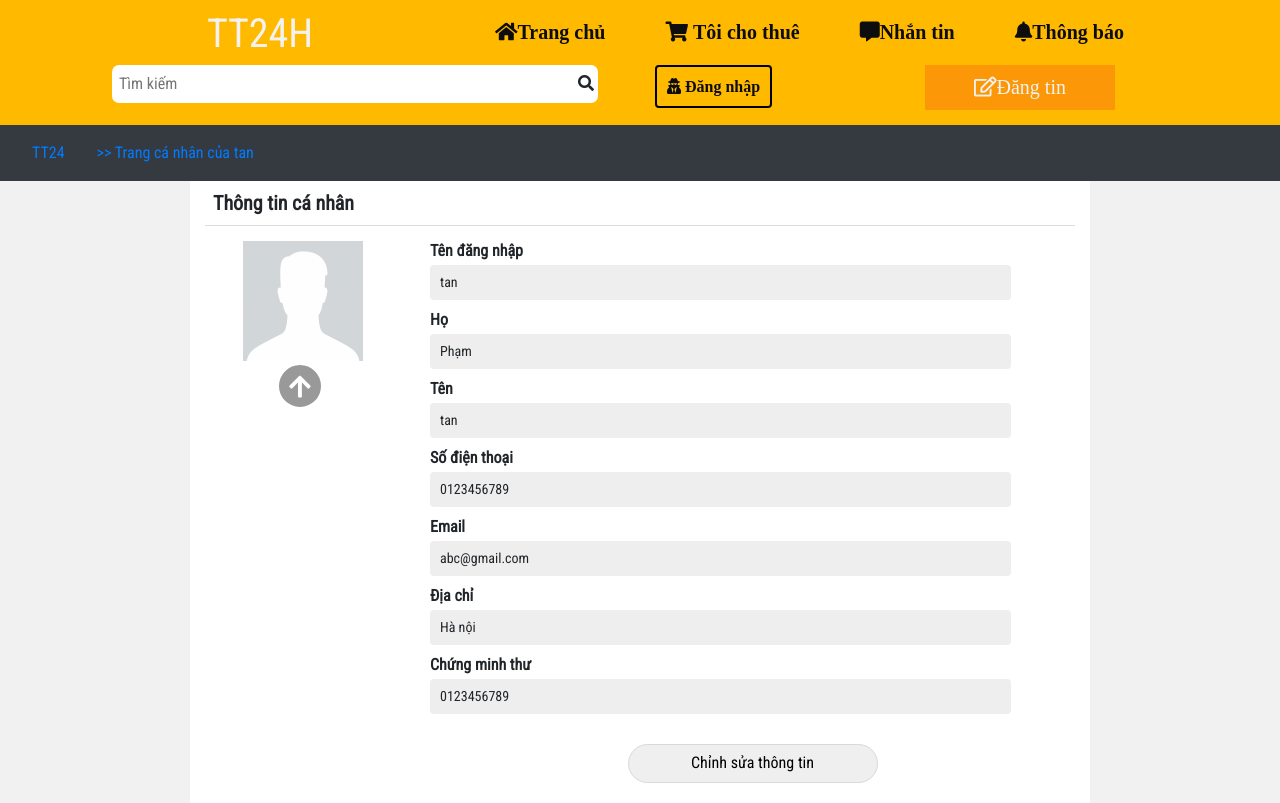
After one commit to HaiNamNguyen3012/B-i-t-p-l-n-web, a PHP site: page /cstt/ttcn.html in a window 1280 px wide. The commit adds this page. Run offline with PHP 8.4, Linux system fonts and the light colour scheme.

Commit message:
new update

```diff
--- /dev/null
+++ b/cstt/ttcn.css
@@ -0,0 +1,105 @@
+
+.file-upload{
+    height: 50px;
+    width: 50px;
+    border-radius: 25px;
+    position: absolute;
+    display: flex;
+    justify-content: center;
+    align-items: center;
+    border: 4px solid #FFFFFF;
+    overflow: hidden;
+    background-image: linear-gradient(to bottom, #999999 50%, #FFFFFF 50%);
+    background-size: 100% 200%;
+    transition: all 1s;
+    color: #FFFFFF;
+    font-size: 25px;
+    margin-left:70px;
+  }
+.file-upload input[type='file'] {
+    height: 50px;
+    width: 50px;
+    position: absolute;
+    top: 0;
+    left: 0;
+    opacity: 0;
+    cursor: pointer;
+  }
+.file-upload:hover {
+    background-position: 0 -100%;
+    color: #2590EB;
+  }
+
+.main-container{
+    background-color: #f1f1f1;
+    line-height: normal;
+    width: 100%;
+
+}
+.container.cstt{
+    margin-right: auto;
+    margin-left: auto;
+    width: 900px;
+}
+.cstt{
+    background-color: #ffff;
+}
+.title{
+    padding:10px 8px;
+    font-weight: 700;
+    margin-top:0;
+    margin-bottom: 0;
+    border-bottom: 1px solid #ddd;
+    font-size: 20px;
+}
+.pull{
+    padding-top: 15px;
+}
+.img{
+    text-align: center;
+}
+.col-xs-12{
+    width: 90%;
+}
+.col-xs-12 ul {
+    list-style: none;
+    padding-left: 0;
+}
+ul li{
+    margin-bottom: 10px;
+    margin-top:0;
+}
+.info ul li .item1{
+    font-weight: 700;
+    margin-bottom: 5px;
+    font-size: 16px;
+}
+.info ul li .item2 span{
+    display: block;
+    height: 35px;
+    line-height: 35px;
+    background: #eee;
+    border-radius: 4px;
+    padding: 0 10px;
+    box-sizing: border-box;
+    font-size: 14px;
+    white-space: nowrap;
+    overflow: hidden;
+    padding-right: 40px ;
+}
+.btn{
+    text-align: center;
+    line-height: 1.8;
+    min-width: 14px;
+    border-radius: 20px;
+    padding: 4px 10px;
+    width: 250px;
+    border:1px solid #d7d9dc ;
+    margin-bottom: 20px;
+    margin-left: auto;
+    margin-right: auto;
+    margin-top: 30px;
+}
+.btn:hover{
+    background-color: #c0c0c0;
+}
--- /dev/null
+++ b/cstt/ttcn.html
@@ -0,0 +1,159 @@
+<!DOCTYPE html>
+    <html lang="en">
+
+    <head>
+        <meta charset="UTF-8">
+        <meta name="viewport" content="width=device-width, initial-scale=1.0">
+        <link href="https://fonts.googleapis.com/css2?family=Roboto+Condensed&display=swap" rel="stylesheet">
+        <link rel="stylesheet" href="https://maxcdn.bootstrapcdn.com/bootstrap/4.0.0/css/bootstrap.min.css" integrity="sha384-Gn5384xqQ1aoWXA+058RXPxPg6fy4IWvTNh0E263XmFcJlSAwiGgFAW/dAiS6JXm" crossorigin="anonymous">
+        <script src="https://ajax.googleapis.com/ajax/libs/jquery/3.5.1/jquery.min.js"></script>
+        <link rel="stylesheet" href="/icon/css/all.min.css">
+        <link rel="stylesheet" href="/nguoichothue/nguoichothue.css">
+        <link rel="stylesheet" href="./dangtin.html">
+        <link rel="stylesheet" href="./ttcn.css">
+        <title>Trang thông tin cá nhân</title>
+    </head>
+    <body>
+            <header class="container-fluid">
+                <div class="container">
+                    <div class="row up">
+                        <div class="col-sm-4 left">
+                            <h1>
+                                <a href="../nguoichothue/nguoichothue.html">TT24H</a>
+                            </h1>
+                        </div>
+                        <div class="col-sm-8 right">
+                            <ul>
+                              <li>
+                                  <a href="../nguoichothue/nguoichothue.html">
+                                      <i class="fas fa-home">Trang chủ</i>
+                                    </a>
+                                </li>
+                                <li>
+                                    <a href="#">
+                                        <i class="fas fa-shopping-cart"> Tôi cho thuê </i>
+                                    </a>
+                                </li>
+                                <li>
+                                    <a href="#">
+                                        <i class="fas fa-comment-alt">Nhắn tin</i>
+                                    </a>
+                                </li>
+                                <li>
+                                    <a href="#">
+                                        <i class="fas fa-bell">Thông báo</i>
+                                    </a>
+                                </li>
+                            </ul>
+                        </div>
+                    </div>
+                    <div class="row down">
+                        <div class="col-sm-6 left">
+                            <input type="search" name="search" id="search" placeholder="Tìm kiếm">
+                            <span id="icon-search">
+                                <i class="fas fa-search"></i>
+                            </span>
+                        </div>
+                        <div class="col-sm-3 center">
+                            <a href="../dangnhap/dangnhap.html">
+                                <i class="fas fa-user-secret">
+                                    Đăng nhập
+                                </i>
+                            </a>
+                        </div>
+                        <div class="col-sm-2 right">
+                            <a href="../nguoichothue/dangtin.html">
+                                <i class="far fa-edit">Đăng tin</i>
+                            </a>
+                        </div>
+                    </div>
+                </div>
+            </header>
+            <nav class="navbar navbar-expand-sm bg-dark navbar-dark">
+                <a class="nav-link" href="../nguoichothue/nguoichothue.html">TT24</a>
+                <a class="nav-link" href="#"> >> Trang cá nhân của tan</a>
+            </nav>
+            <div class="main-container">
+                <div class="container cstt">
+                    <div class="title">Thông tin cá nhân</div>
+                    <div class="row pull">
+                        <div class="img col-md-3 col-sm-12">
+                            <div class="images">
+                                <img src="/assets/images/Trend-Avatar-Facebook .jpg" height="120",width="120">
+                            </div>
+                            <div class="file-upload">
+                                    <input type="file"/>
+                                    <i class="fa fa-arrow-up"></i>
+                            </div>
+                        </div>
+                        <div class="col-md-9 col-sm-12 info">
+                            <div class="col-xs-12">
+                                <ul>
+                                    <li>
+                                        <div class="item1">
+                                            <span>Tên đăng nhập</span>
+                                        </div>
+                                        <div class="item2">
+                                            <span>tan</span>
+                                        </div>
+                                    </li>
+                                    <li>
+                                        <div class="item1">
+                                            <span>Họ</span>
+                                        </div>
+                                        <div class="item2">
+                                            <span>Phạm</span>
+                                        </div>
+                                    </li>
+                                    <li>
+                                        <div class="item1">
+                                            <span>Tên</span>
+                                        </div>
+                                        <div class="item2">
+                                            <span>tan</span>
+                                        </div>
+                                    </li>
+                                    <li>
+                                        <div class="item1">
+                                            <span>Số điện thoại</span>
+                                        </div>
+                                        <div class="item2">
+                                            <span>0123456789</span>
+                                        </div>
+                                    </li>
+                                    <li>
+                                        <div class="item1">
+                                            <span>Email</span>
+                                        </div>
+                                        <div class="item2">
+                                            <span class="item3" title="abc@gmail.com">abc@gmail.com</span>
+                                        </div>
+                                    </li>
+                                    <li>
+                                        <div class="item1">
+                                            <span>Địa chỉ</span>
+                                        </div>
+                                        <div class="item2">
+                                            <span>Hà nội</span>
+                                        </div>
+                                    </li>
+                                    <li>
+                                        <div class="item1">
+                                            <span>Chứng minh thư</span>
+                                        </div>
+                                        <div class="item2">
+                                            <span>0123456789</span>
+                                        </div>
+                                    </li>
+                                </ul>
+                            </div>
+                            <a href="#" style=text-decoration:none;>
+                                <button type="button" class="btn btn-block">Chỉnh sửa thông tin</button>
+                            </a>
+                        </div>
+                    </div>
+                </div>
+            </div>
+
+    </body>
+</html>
```
Also changed, not shown: thongtintk/cstt.css (+7 -2 lines), thongtintk/cstt.html (+21 -19 lines), assets/images/Trend-Avatar-Facebook .jpg (added), assets/images/address_active.png (added), assets/images/calendar.png (added), assets/images/chat.png (added), assets/images/check.png (added), assets/images/email_default.png (added), assets/images/facebook.svg (added), assets/images/facebook_default.png (added), assets/images/google.svg (added), assets/images/location.png (added), assets/images/pf_rating_icon.svg (added), assets/images/phone_active.png (added), 1 more files.
